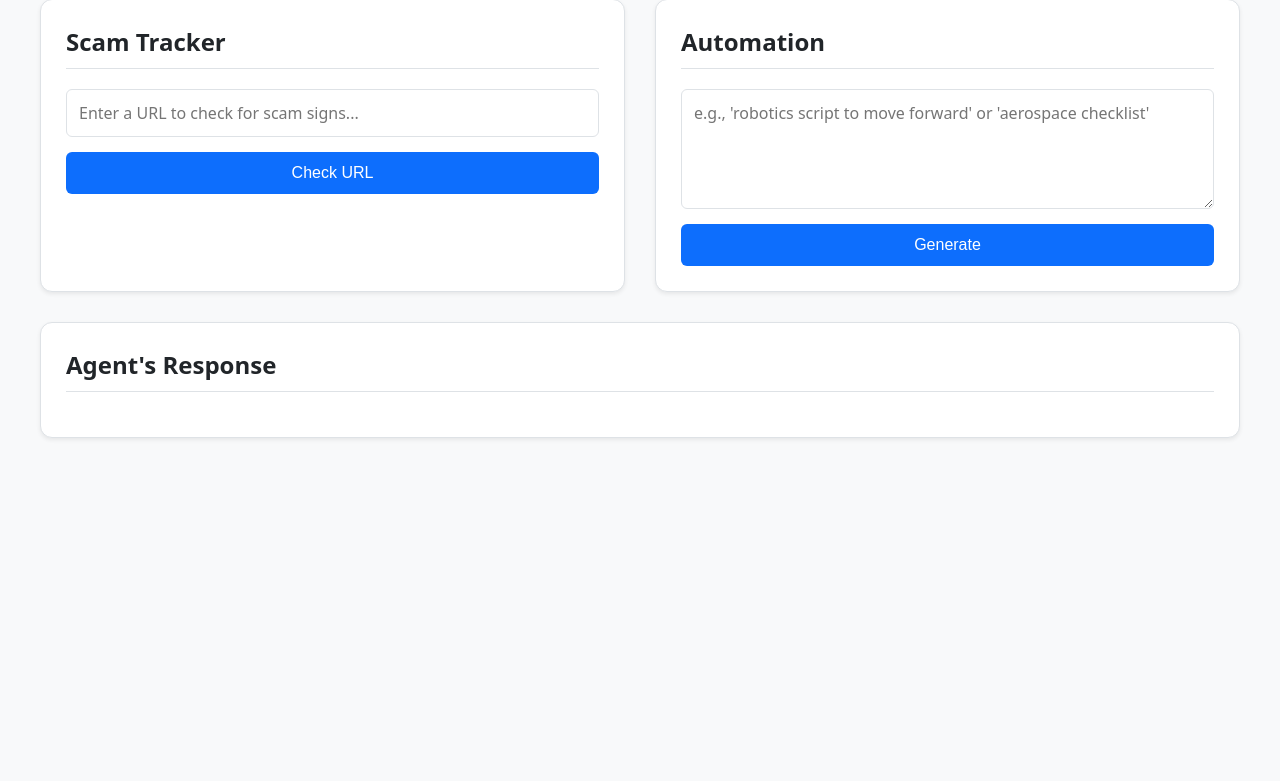
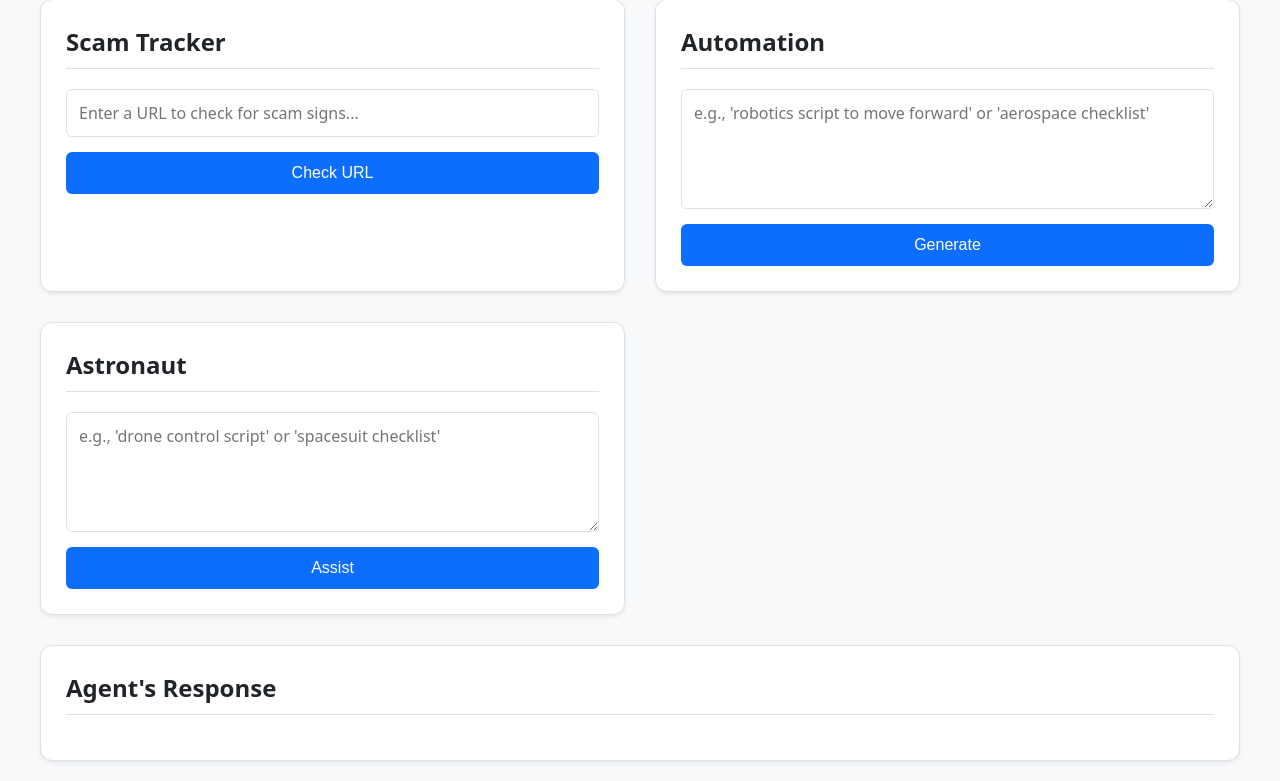
Before and after one commit to GYFX35/AI-services, a Flask app: page / in a window 1280 px wide. Shown: the part 2092-2873 px from the top of the page. Before the commit the page ends 2531 px from the top, so only its background shows below. Run offline with Flask 2, Linux system fonts and the light colour scheme.

Commit message:
feat: Add Astronaut agent
This change introduces a new "Astronaut" role to the AI agent for educational examples related to aerospace.

The Astronaut agent can:
- Generate a sample EVA spacesuit checklist.
- Generate a sample Python drone control script.

This feature is for educational purposes only and does not interact with real-world systems.

This includes updates to the frontend UI, a new `astronaut_agent` function in the backend, and updated documentation.

```diff
--- a/frontend/static/js/script.js
+++ b/frontend/static/js/script.js
@@ -11,6 +11,7 @@ document.addEventListener('DOMContentLoaded', () => {
     const gitHelperBtn = document.getElementById('git-helper-btn');
     const scamTrackerBtn = document.getElementById('scam-tracker-btn');
     const automationBtn = document.getElementById('automation-btn');
+    const astronautBtn = document.getElementById('astronaut-btn');
     const responseOutput = document.getElementById('response-output');
     const loaderOverlay = document.getElementById('loader-overlay');
     const allButtons = document.querySelectorAll('button');
@@ -82,6 +83,11 @@ document.addEventListener('DOMContentLoaded', () => {
     automationBtn.addEventListener('click', () => {
         const input = document.getElementById('automation-input').value;
         sendCommand('automation', input);
+    });
+
+    astronautBtn.addEventListener('click', () => {
+        const input = document.getElementById('astronaut-input').value;
+        sendCommand('astronaut', input);
     });
 
     async function sendCommand(role, prompt) {
--- a/frontend/templates/index.html
+++ b/frontend/templates/index.html
@@ -83,6 +83,11 @@
                 <textarea id="automation-input" placeholder="e.g., 'robotics script to move forward' or 'aerospace checklist'"></textarea>
                 <button id="automation-btn">Generate</button>
             </div>
+            <div class="agent-section">
+                <h2>Astronaut</h2>
+                <textarea id="astronaut-input" placeholder="e.g., 'drone control script' or 'spacesuit checklist'"></textarea>
+                <button id="astronaut-btn">Assist</button>
+            </div>
         </div>
 
         <div class="response-section">
```
Also changed, not shown: README.md.
